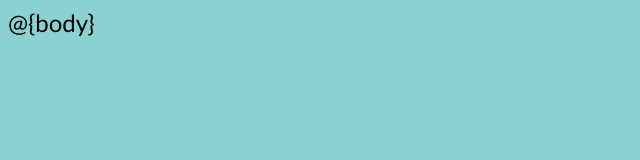
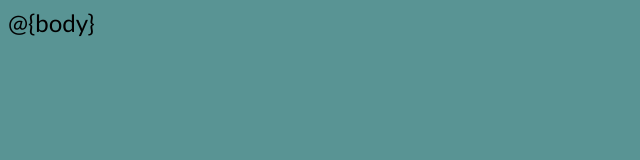
Before and after one commit to EIN-1/p3-quiz-game, a website: page views/layout.html in a window 1280 px wide. Shown: the whole page, without its empty margins (0-640 px from the left). Drawn offline with nearby package versions, Linux system fonts and the light colour scheme.

Commit message:
Add change body color and modify layout.html file.

```diff
--- a/views/layout.html
+++ b/views/layout.html
@@ -21,7 +21,7 @@
         body {
             font-family: 'Gill Sans', 'Gill Sans MT', Calibri, 'Trebuchet MS', sans-serif;
             font-size: x-large;
-            background-color: hsla(180, 45%, 58%, 0.753);
+            background-color: hsla(180, 53%, 29%, 0.753);
             background-repeat: no-repeat;
             background-attachment: fixed;
         }
```
